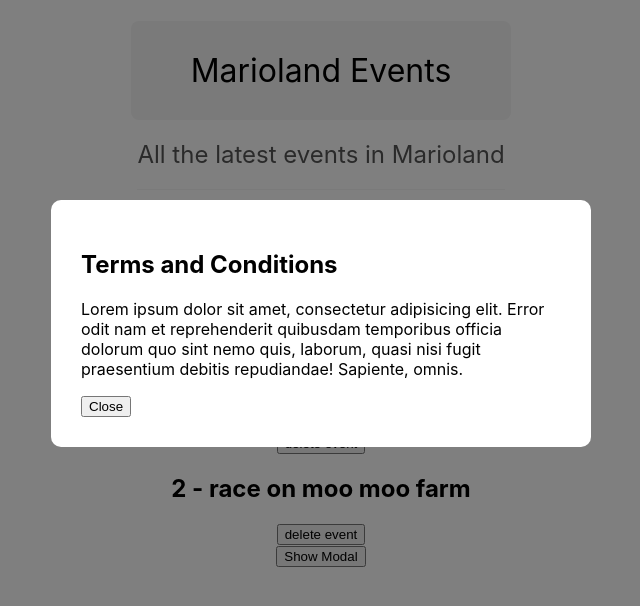
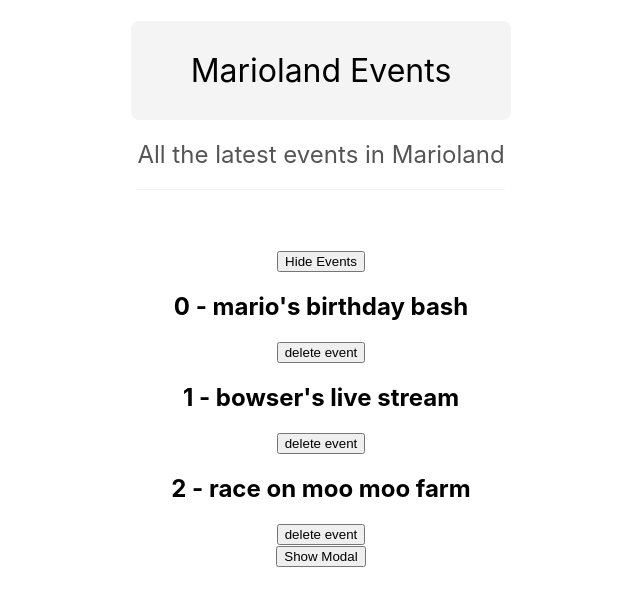
Before and after one commit to elvan/event-list-app-react-basics, a React (Create React App) app: page / in a window 1280 px wide. Shown: the top 606 px of the page, without its empty margins (319-959 px from the left). Built offline with nearby package versions, Linux system fonts and the light colour scheme.

Commit message:
create event list component

```diff
--- a/src/App.js
+++ b/src/App.js
@@ -1,10 +1,11 @@
-import React, { useState } from 'react';
+import { useState } from 'react';
 import './App.css';
+import EventList from './components/EventList';
 import Modal from './components/Modal';
 import Title from './components/Title';
 
 function App() {
-  const [showModal, setShowModal] = useState(true);
+  const [showModal, setShowModal] = useState(false);
   const [showEvents, setShowEvents] = useState(true);
   const [events, setEvents] = useState([
     { title: "mario's birthday bash", id: 1 },
@@ -38,15 +39,7 @@ function App() {
           <button onClick={() => setShowEvents(true)}>Show Events</button>
         </div>
       )}
-      {showEvents &&
-        events.map((event, index) => (
-          <React.Fragment key={event.id}>
-            <h2>
-              {index} - {event.title}
-            </h2>
-            <button onClick={() => handleClick(event.id)}>delete event</button>
-          </React.Fragment>
-        ))}
+      {showEvents && <EventList events={events} handleClick={handleClick} />}
 
       {showModal && (
         <Modal handleClose={handleClose}>
--- /dev/null
+++ b/src/components/EventList.js
@@ -0,0 +1,16 @@
+import React from 'react';
+
+export default function EventList({ events, handleClick }) {
+  return (
+    <div>
+      {events.map((event, index) => (
+        <React.Fragment key={event.id}>
+          <h2>
+            {index} - {event.title}
+          </h2>
+          <button onClick={() => handleClick(event.id)}>delete event</button>
+        </React.Fragment>
+      ))}
+    </div>
+  );
+}
```
